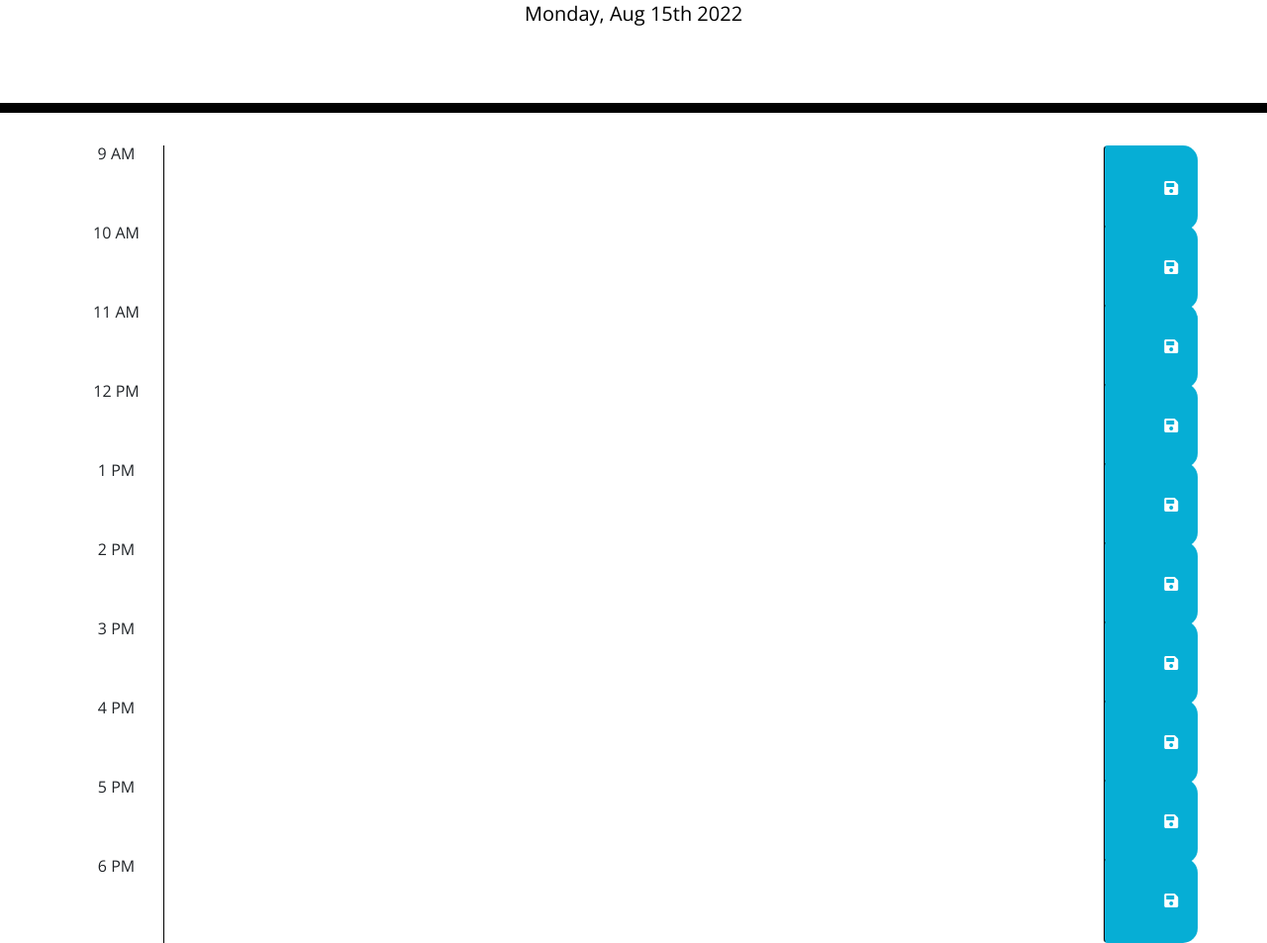
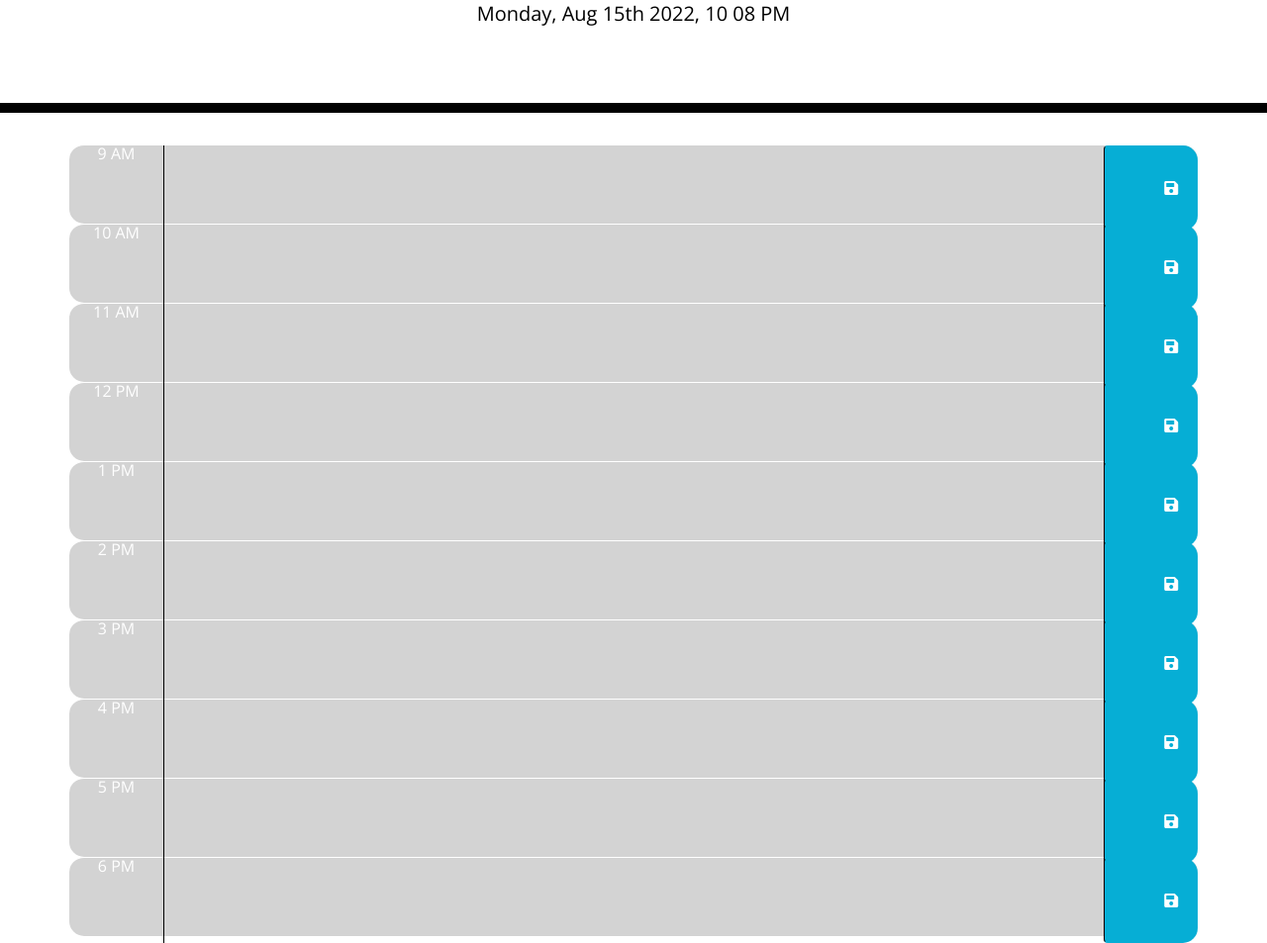
Before and after one commit to TommyBspeed/workDayScheduler, a plain HTML site: page index.html in a window 1280 px wide. Shown: the part 190-1143 px from the top of the page at 99% size. Drawn offline with nearby package versions, Linux system fonts and the light colour scheme.

Commit message:
changed the classes for the time blocks back to IDs and then created the loop and conditional statement to compare the timeblocks to the time of day and then color code the items accordingly.

```diff
--- a/assets/js/script.js
+++ b/assets/js/script.js
@@ -1,21 +1,26 @@
 //declare global variables
-var timeBlock = $(".timeBlock");
+var timeBlock = $(".time-block");
 var saveBtn = $(".saveBtn");
 
 //create a moment.date to read the current date/time and display it to the currentDay id
-var todayDate = moment().format("dddd, MMM Do YYYY");
+var todayDate = moment().format("dddd, MMM Do YYYY, h MM A");
 $("#currentDay").text(todayDate);
 
-//create a function to track the current time and compare it to the time blocks.
+//create a function to track the current time and compare it to the time blocks. Then create a conditional statement to apply color coding accordingly.
 function timeTracker() {
-  var hourDay = moment().hour();
+  var hourOfDay = moment().hour();
 
-  $(".timeBlock").each(function () {
-    if (this < hourDay) {
+  //loop through each of the time blocks and separate the hour from the id so that just the number remains to compare to the time of day.
+  $(".time-block").each(function () {
+    var blockHour = parseInt($(this).attr("id").split("hour")[1]);
+    console.log(blockHour, hourOfDay);
+
+    //create conditional statement to actually compare the time of day to the time block. Set the colors for each time whether it be ppast, present or future.
+    if (blockHour < hourOfDay) {
       $(this).removeClass("future");
       $(this).removeClass("present");
       $(this).addClass("past");
-    } else if (this === hourDay) {
+    } else if (blockHour === hourOfDay) {
       $(this).removeClass("past");
       $(this).removeClass("future");
       $(this).addClass("present");
@@ -29,9 +34,6 @@ function timeTracker() {
 
 //create function for the save button to store values in local storage.
 saveBtn.on("click", function () {
-  var text = $(this).siblings(".description").val();
-  var time = $(this).parent().attr("class");
-
   // Save text in local storage
   localStorage.setItem(time, text);
 });
--- a/index.html
+++ b/index.html
@@ -30,80 +30,80 @@
     </header>
     <div class="container">
       <!-- Timeblocks go here -->
-      <div class="row time-block">
-        <div class="col-md-1 hour9">9 AM</div>
+      <div class="row time-block" id="hour9">
+        <div class="col-md-1">9 AM</div>
         <textarea class="col-md-10 description"> </textarea>
         <button class="btn saveBtn col-md-1">
           <i class="fas fa-save"></i>
         </button>
       </div>
 
-      <div class="row time-block">
-        <div class="col-md-1 hour10">10 AM</div>
+      <div class="row time-block" id=" hour10">
+        <div class="col-md-1">10 AM</div>
         <textarea class="col-md-10 description"> </textarea>
         <button class="btn saveBtn col-md-1">
           <i class="fas fa-save"></i>
         </button>
       </div>
 
-      <div class="row time-block">
-        <div class="col-md-1 hour11">11 AM</div>
+      <div class="row time-block" id=" hour11">
+        <div class="col-md-1">11 AM</div>
         <textarea class="col-md-10 description"> </textarea>
         <button class="btn saveBtn col-md-1">
           <i class="fas fa-save"></i>
         </button>
       </div>
 
-      <div class="row time-block">
-        <div class="col-md-1 hour12">12 PM</div>
+      <div class="row time-block" id="hour12">
+        <div class="col-md-1">12 PM</div>
         <textarea class="col-md-10 description"> </textarea>
         <button class="btn saveBtn col-md-1">
           <i class="fas fa-save"></i>
         </button>
       </div>
 
-      <div class="row time-block">
-        <div class="col-md-1 hour13">1 PM</div>
+      <div class="row time-block" id=" hour13">
+        <div class="col-md-1">1 PM</div>
         <textarea class="col-md-10 description"> </textarea>
         <button class="btn saveBtn col-md-1">
           <i class="fas fa-save"></i>
         </button>
       </div>
 
-      <div class="row time-block">
-        <div class="col-md-1 hour14">2 PM</div>
+      <div class="row time-block" id=" hour14">
+        <div class="col-md-1">2 PM</div>
         <textarea class="col-md-10 description"> </textarea>
         <button class="btn saveBtn col-md-1">
           <i class="fas fa-save"></i>
         </button>
       </div>
 
-      <div class="row time-block">
-        <div class="col-md-1 hour15">3 PM</div>
+      <div class="row time-block" id="hour15">
+        <div class="col-md-1">3 PM</div>
         <textarea class="col-md-10 description"> </textarea>
         <button class="btn saveBtn col-md-1">
           <i class="fas fa-save"></i>
         </button>
       </div>
 
-      <div class="row time-block">
-        <div class="col-md-1 hour16">4 PM</div>
+      <div class="row time-block" id="hour16">
+        <div class="col-md-1">4 PM</div>
         <textarea class="col-md-10 description"> </textarea>
         <button class="btn saveBtn col-md-1">
           <i class="fas fa-save"></i>
         </button>
       </div>
 
-      <div class="row time-block">
-        <div class="col-md-1 hour17">5 PM</div>
+      <div class="row time-block" id="hour17">
+        <div class="col-md-1">5 PM</div>
         <textarea class="col-md-10 description"> </textarea>
         <button class="btn saveBtn col-md-1">
           <i class="fas fa-save"></i>
         </button>
       </div>
 
-      <div class="row time-block">
-        <div class="col-md-1 hour18">6 PM</div>
+      <div class="row time-block" id="hour18">
+        <div class="col-md-1">6 PM</div>
         <textarea class="col-md-10 description"> </textarea>
         <button class="btn saveBtn col-md-1">
           <i class="fas fa-save"></i>
```
